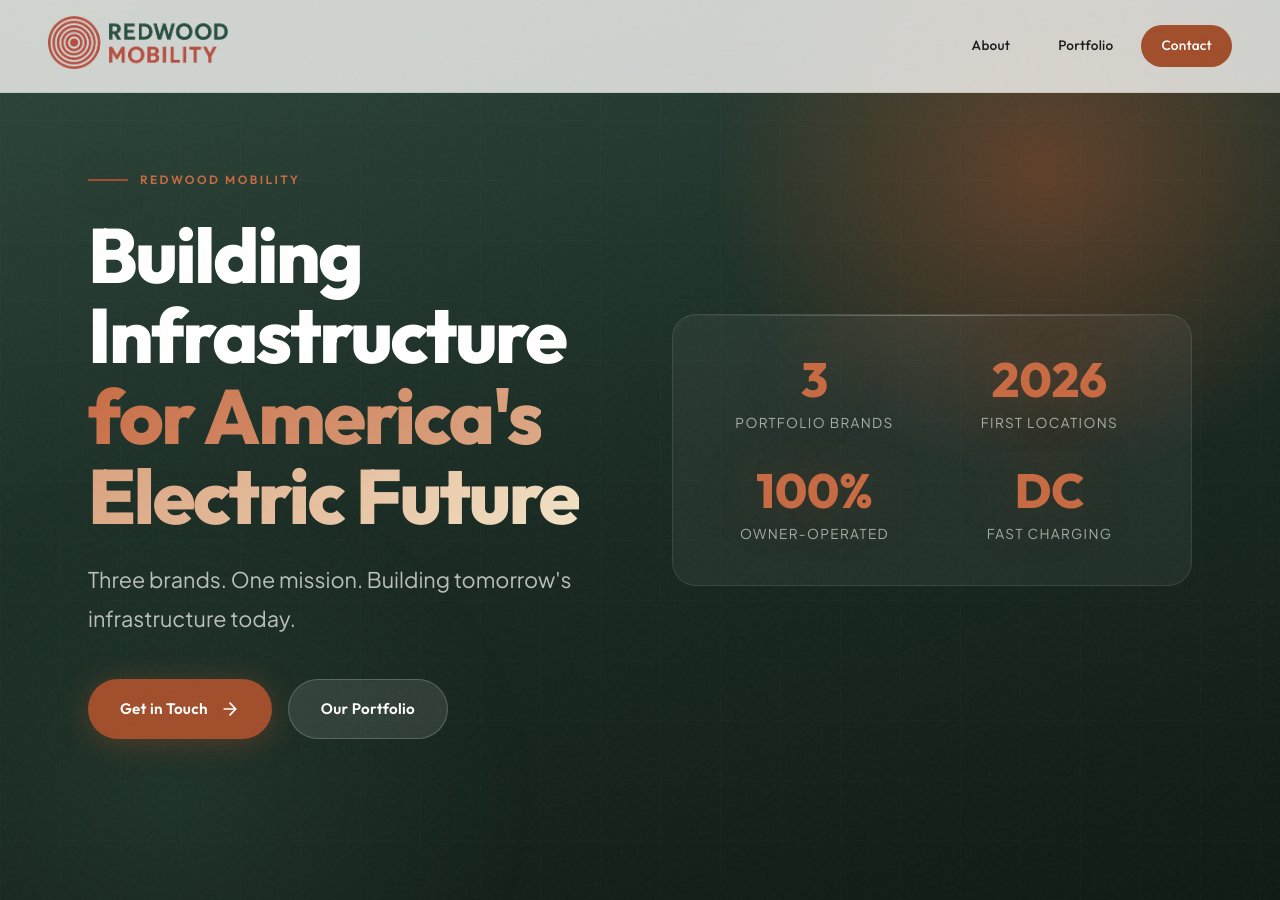
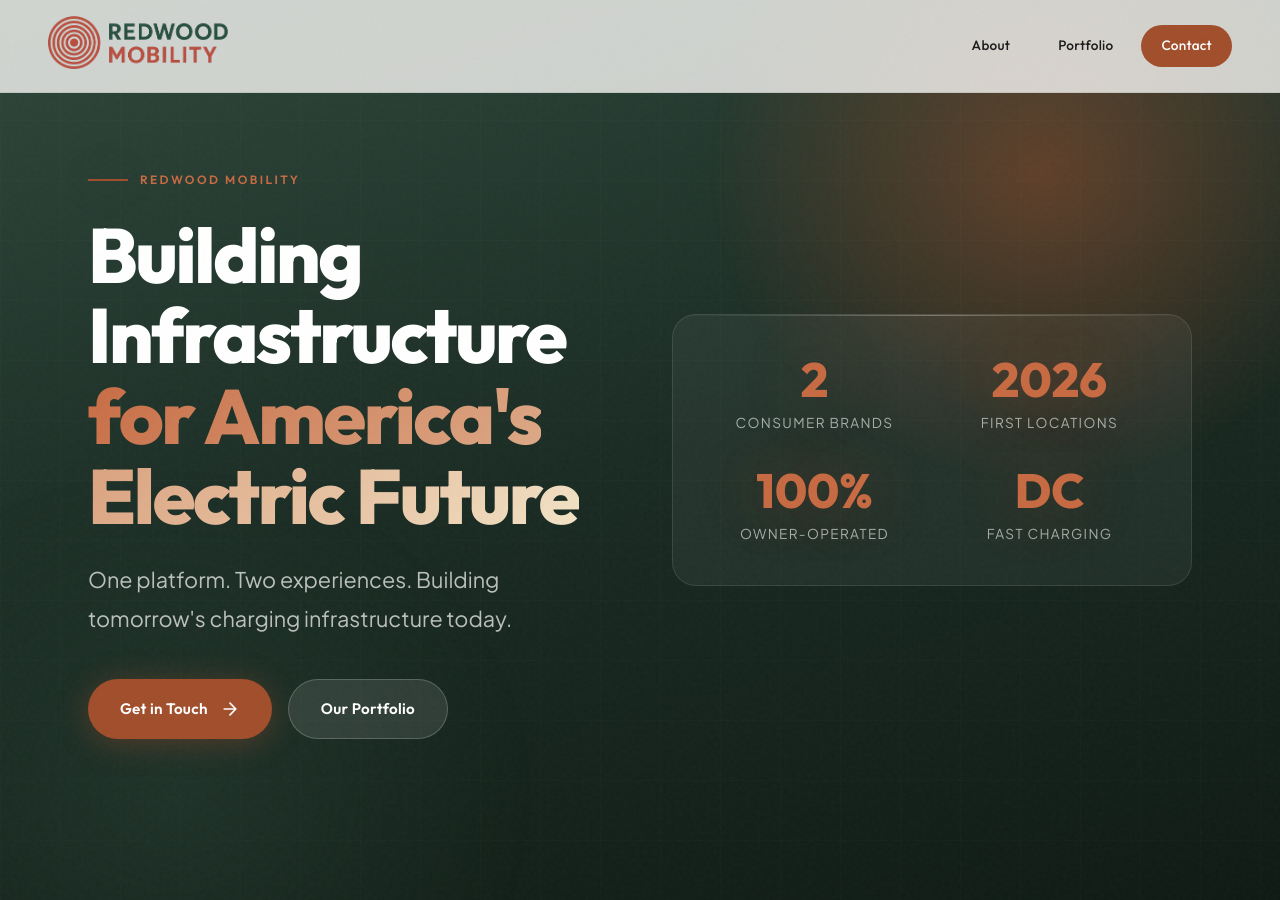
Before and after one commit to Redwood-Mobility/redwood-pages, a Jekyll site: the page built from index.html, in a window 1280 px wide and 900 px high. Built offline with Jekyll 4.4.1, drawn with Linux system fonts in a browser that asks for light colours; some of the changed text lies outside the part shown.

Commit message:
Restructure site to reflect corporate hierarchy
- Update hero tagline to "One platform. Two experiences."
- Change stats from "3 Portfolio Brands" to "2 Consumer Brands"
- Rewrite Who We Are section to explain Redwood → Altara → brands
- Restructure Portfolio section with Altara as primary operating company
- Add ChargeVia and Rangeway as nested consumer brands under Altara
- Add CSS for portfolio hierarchy layout with primary/secondary card styles
- Fix footer double period

🤖 Generated with [Claude Code](https://claude.com/claude-code)

Co-Authored-By: Claude Opus 4.5 <noreply@anthropic.com>

```diff
--- a/_includes/footer.html
+++ b/_includes/footer.html
@@ -1,7 +1,7 @@
 <!-- Footer -->
 <footer>
     <div class="footer-content">
-        <p>&copy; {{ 'now' | date: "%Y" }} {{ site.organization.name }}. All rights reserved.</p>
+        <p>&copy; {{ 'now' | date: "%Y" }} {{ site.organization.name }} All rights reserved.</p>
         <div class="footer-links">
             <a href="#about">About</a>
             <a href="#portfolio">Portfolio</a>
--- a/assets/css/main.css
+++ b/assets/css/main.css
@@ -677,6 +677,32 @@ nav.scrolled {
     gap: 2rem;
 }
 
+/* Portfolio Hierarchy Layout */
+.portfolio-hierarchy {
+    display: flex;
+    flex-direction: column;
+    gap: 2rem;
+}
+
+.portfolio-brands {
+    display: grid;
+    grid-template-columns: repeat(2, 1fr);
+    gap: 2rem;
+    position: relative;
+}
+
+/* Connecting line from Altara to brands */
+.portfolio-brands::before {
+    content: '';
+    position: absolute;
+    top: -1rem;
+    left: 50%;
+    transform: translateX(-50%);
+    width: 2px;
+    height: 1rem;
+    background: linear-gradient(180deg, var(--redwood-copper), transparent);
+}
+
 .portfolio-card {
     background: var(--card-bg);
     border-radius: 24px;
@@ -710,6 +736,60 @@ nav.scrolled {
 
 .portfolio-card:hover::before {
     opacity: 0.1;
+}
+
+/* Primary card (Altara - Operating Company) */
+.portfolio-card-primary {
+    background: linear-gradient(135deg, var(--forest-green) 0%, var(--forest-green-dark) 100%);
+    border: 1px solid rgba(255, 255, 255, 0.1);
+}
+
+.portfolio-card-primary h2 {
+    color: #ffffff;
+}
+
+.portfolio-card-primary p {
+    color: rgba(255, 255, 255, 0.85);
+}
+
+.portfolio-card-primary .tagline {
+    color: var(--redwood-copper-light);
+}
+
+.portfolio-card-primary .portfolio-link {
+    color: var(--light-sand);
+}
+
+.portfolio-card-primary .portfolio-link:hover {
+    color: #ffffff;
+}
+
+.portfolio-card-primary::before {
+    background: radial-gradient(circle at top right, rgba(161, 78, 43, 0.3), transparent 60%);
+}
+
+/* Primary brand tag styling */
+.brand-tag-primary {
+    background: rgba(255, 255, 255, 0.15);
+    color: var(--light-sand);
+}
+
+/* Secondary brand tag styling (muted, smaller) */
+.brand-tag-secondary {
+    background: transparent;
+    border: 1px solid var(--card-border);
+    color: var(--text-muted);
+    font-size: 0.6rem;
+    letter-spacing: 0.08em;
+}
+
+.brand-tag-secondary::before {
+    background: var(--forest-green);
+}
+
+/* Secondary cards (ChargeVia & Rangeway) */
+.portfolio-card-secondary {
+    background: var(--card-bg);
 }
 
 .portfolio-logo {
@@ -973,9 +1053,14 @@ footer p {
 
     .features-grid,
     .portfolio-grid,
+    .portfolio-brands,
     .contact-grid {
         grid-template-columns: 1fr;
         gap: 1.5rem;
+    }
+
+    .portfolio-brands::before {
+        display: none;
     }
 
     .feature-card,
--- a/index.html
+++ b/index.html
@@ -14,7 +14,7 @@ description: Building premium electric vehicle charging infrastructure across Am
                 Building Infrastructure<br>
                 <span class="accent">for America's Electric Future</span>
             </h1>
-            <p class="hero-subtitle">Three brands. One mission. Building tomorrow's infrastructure today.</p>
+            <p class="hero-subtitle">One platform. Two experiences. Building tomorrow's charging infrastructure today.</p>
             <div class="hero-actions">
                 <a href="#contact" class="btn-primary">
                     <span>Get in Touch</span>
@@ -29,8 +29,8 @@ description: Building premium electric vehicle charging infrastructure across Am
             <div class="hero-card">
                 <div class="hero-stats">
                     <div class="stat-item">
-                        <div class="stat-number">3</div>
-                        <div class="stat-label">Portfolio Brands</div>
+                        <div class="stat-number">2</div>
+                        <div class="stat-label">Consumer Brands</div>
                     </div>
                     <div class="stat-item">
                         <div class="stat-number">2026</div>
@@ -56,7 +56,7 @@ description: Building premium electric vehicle charging infrastructure across Am
         <div class="section-header reveal">
             <span class="section-eyebrow">Who We Are</span>
             <h2 class="section-title">Infrastructure Ownership<br>for the Long Term</h2>
-            <p class="section-description">Redwood Mobility develops and owns the real estate and facilities that power electric transportation across America's most challenging corridors.</p>
+            <p class="section-description">Redwood Mobility is a holding company that develops and owns EV charging infrastructure across the United States. Our operating company, Altara Energy, builds and runs every site. Drivers experience our two consumer brands: ChargeVia and Rangeway.</p>
         </div>
 
         <div class="features-grid reveal-stagger">
@@ -91,43 +91,29 @@ description: Building premium electric vehicle charging infrastructure across Am
 <section class="portfolio" id="portfolio">
     <div class="portfolio-container">
         <div class="section-header reveal">
-            <span class="section-eyebrow">Our Portfolio</span>
-            <h2 class="section-title">Powering Premium Experiences</h2>
+            <span class="section-eyebrow">Our Platform</span>
+            <h2 class="section-title">One Operator, Two Experiences</h2>
         </div>
 
-        <div class="portfolio-grid reveal-stagger">
-            <div class="portfolio-card">
-                <div class="portfolio-logo">
-                    <svg width="96" height="112" viewBox="0 0 96 112" xmlns="http://www.w3.org/2000/svg">
-                        <path d="M20 100 L20 16 C20 10 24 6 30 6 L56 6 C72 6 80 16 80 32 C80 46 72 54 58 56 L82 100"
-                              stroke="currentColor" stroke-width="10" fill="none" stroke-linecap="round" stroke-linejoin="round"/>
-                        <circle cx="58" cy="32" r="10" fill="#f4a855"/>
-                    </svg>
-                </div>
-                <span class="brand-tag">Operating Brand</span>
-                <h2>Rangeway</h2>
-                <p class="tagline">"Adventure in your EV, recharge in luxury"</p>
-                <p>Our flagship brand delivers hospitality-grade EV charging on America's most memorable routes. Climate-controlled indoor comfort at every location, artisan cafes, and impeccable facilities. Architecturally distinctive stations designed to complement their surroundings. Opening 2026.</p>
-                <p><strong>Focus:</strong> Hospitality-grade charging destinations on America's most memorable routes.</p>
-                <a href="https://rangewayev.com" class="portfolio-link" target="_blank" rel="noopener noreferrer">Learn More</a>
-            </div>
-
-            <div class="portfolio-card">
+        <div class="portfolio-hierarchy reveal-stagger">
+            <!-- Altara Energy - Primary Operating Company -->
+            <div class="portfolio-card portfolio-card-primary">
                 <div class="portfolio-logo">
                     <svg xmlns="http://www.w3.org/2000/svg" viewBox="0 0 56 60" width="56" height="60">
                         <path d="M8 48 L28 8 L48 48" fill="none" stroke="#0891B2" stroke-width="10" stroke-linecap="round" stroke-linejoin="round"/>
                         <rect x="4" y="52" width="48" height="6" rx="2" fill="#F97316"/>
                     </svg>
                 </div>
-                <span class="brand-tag">Infrastructure Partner</span>
+                <span class="brand-tag brand-tag-primary">Operating Company</span>
                 <h2>Altara Energy</h2>
-                <p class="tagline">"We bring the chargers, you bring the location"</p>
-                <p>Full-service EV charging infrastructure partner. Altara develops, owns, and operates charging infrastructure, partnering with property owners for turnkey site development with zero upfront cost and predictable monthly income.</p>
-                <p><strong>Focus:</strong> Site development and infrastructure partnerships with property owners, municipalities, and commercial partners.</p>
-                <a href="https://altaraenergy.com" class="portfolio-link" target="_blank" rel="noopener noreferrer">Learn More</a>
+                <p class="tagline">"We bring the chargers."</p>
+                <p>Altara Energy is our charging infrastructure operating company. Altara develops, owns, and operates all Redwood Mobility charging sites. We partner with technology platforms, site hosts, and infrastructure investors to deploy reliable fast charging where drivers need it most. Altara operates two consumer brands: ChargeVia for convenience-focused locations and Rangeway for premium hospitality destinations.</p>
+                <a href="https://altaraenergy.com" class="portfolio-link" target="_blank" rel="noopener noreferrer">altaraenergy.com</a>
             </div>
 
-            <div class="portfolio-card">
+            <!-- Consumer Brands - Nested under Altara -->
+            <div class="portfolio-brands">
+                <div class="portfolio-card portfolio-card-secondary">
                     <div class="portfolio-logo">
                         <svg width="56" height="56" viewBox="0 0 80 80" xmlns="http://www.w3.org/2000/svg">
                             <defs>
@@ -145,12 +131,27 @@ description: Building premium electric vehicle charging infrastructure across Am
                             <path d="M40 22 L58 40 L40 58" stroke="url(#purpleGrad)" stroke-width="9" stroke-linecap="round" stroke-linejoin="round" fill="none"/>
                         </svg>
                     </div>
-                <span class="brand-tag">Operating Brand</span>
+                    <span class="brand-tag brand-tag-secondary">Operated by Altara Energy</span>
                     <h2>ChargeVia</h2>
-                <p class="tagline">"The EV gas station"</p>
-                <p>The familiar gas station experience, reimagined for electric vehicles. DC fast chargers, convenience store, driver's lounge, and clean restrooms. Quick pit stops with real amenities—in and out before your coffee gets cold.</p>
-                <p><strong>Focus:</strong> Urban corridors, suburban hubs, and highway-adjacent locations in the familiar gas station format.</p>
-                <a href="https://chargevia.net" class="portfolio-link" target="_blank" rel="noopener noreferrer">Learn More</a>
+                    <p class="tagline">"The EV gas station."</p>
+                    <p>The familiar gas station format, electrified. DC fast chargers, convenience store, clean restrooms, and covered bays. Urban corridors, suburban hubs, and highway-adjacent locations. Pull in, plug in, grab what you need, get back on the road.</p>
+                    <a href="https://chargevia.net" class="portfolio-link" target="_blank" rel="noopener noreferrer">chargevia.net</a>
+                </div>
+
+                <div class="portfolio-card portfolio-card-secondary">
+                    <div class="portfolio-logo">
+                        <svg width="96" height="112" viewBox="0 0 96 112" xmlns="http://www.w3.org/2000/svg">
+                            <path d="M20 100 L20 16 C20 10 24 6 30 6 L56 6 C72 6 80 16 80 32 C80 46 72 54 58 56 L82 100"
+                                  stroke="currentColor" stroke-width="10" fill="none" stroke-linecap="round" stroke-linejoin="round"/>
+                            <circle cx="58" cy="32" r="10" fill="#f4a855"/>
+                        </svg>
+                    </div>
+                    <span class="brand-tag brand-tag-secondary">Operated by Altara Energy</span>
+                    <h2>Rangeway</h2>
+                    <p class="tagline">"Adventure in your EV, recharge in luxury."</p>
+                    <p>Hospitality-grade charging on America's most memorable routes. Climate-controlled lounges, premium amenities, and architecturally distinctive stations designed to complement their surroundings. Destination charging for drivers who expect more.</p>
+                    <a href="https://rangeway.energy" class="portfolio-link" target="_blank" rel="noopener noreferrer">rangeway.energy</a>
+                </div>
             </div>
         </div>
     </div>
```
Also changed, not shown: other parts of index.html (+2 -2 lines). Lines whose indentation alone changed are shown as unchanged.
